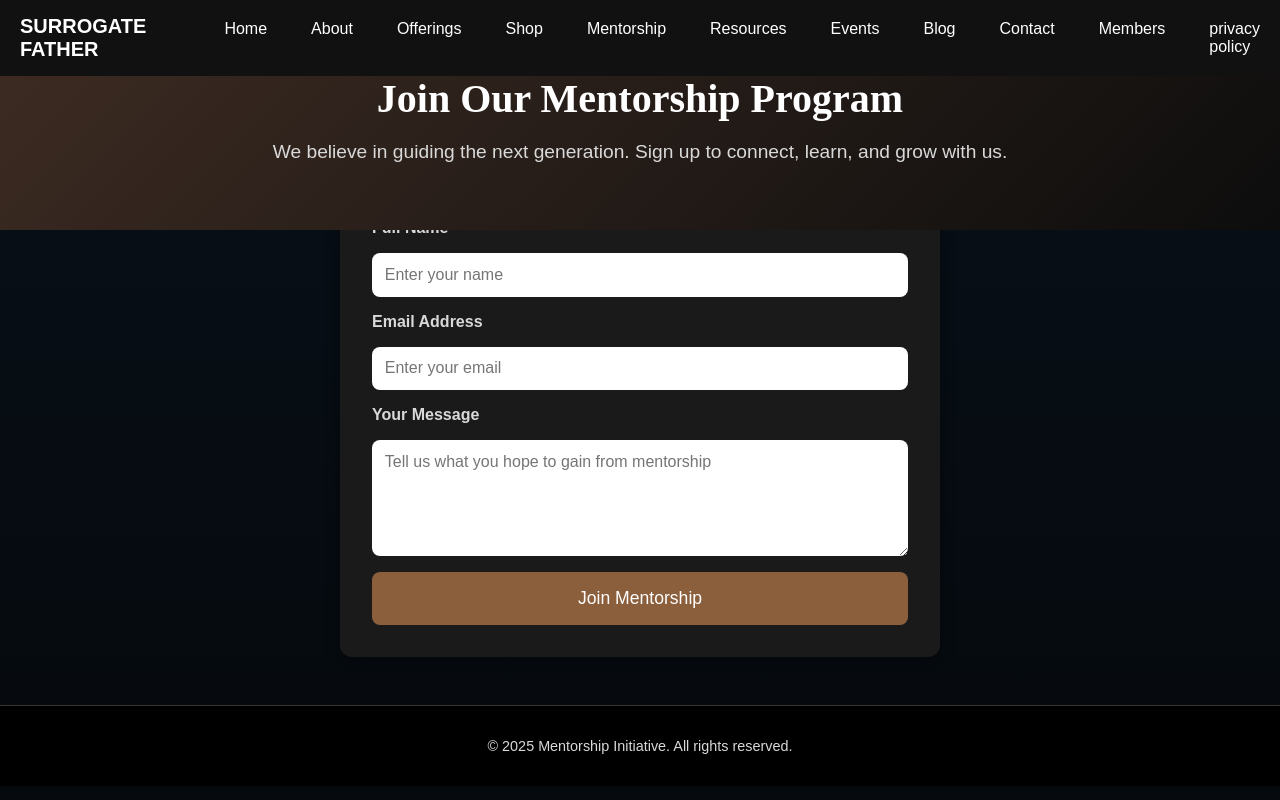
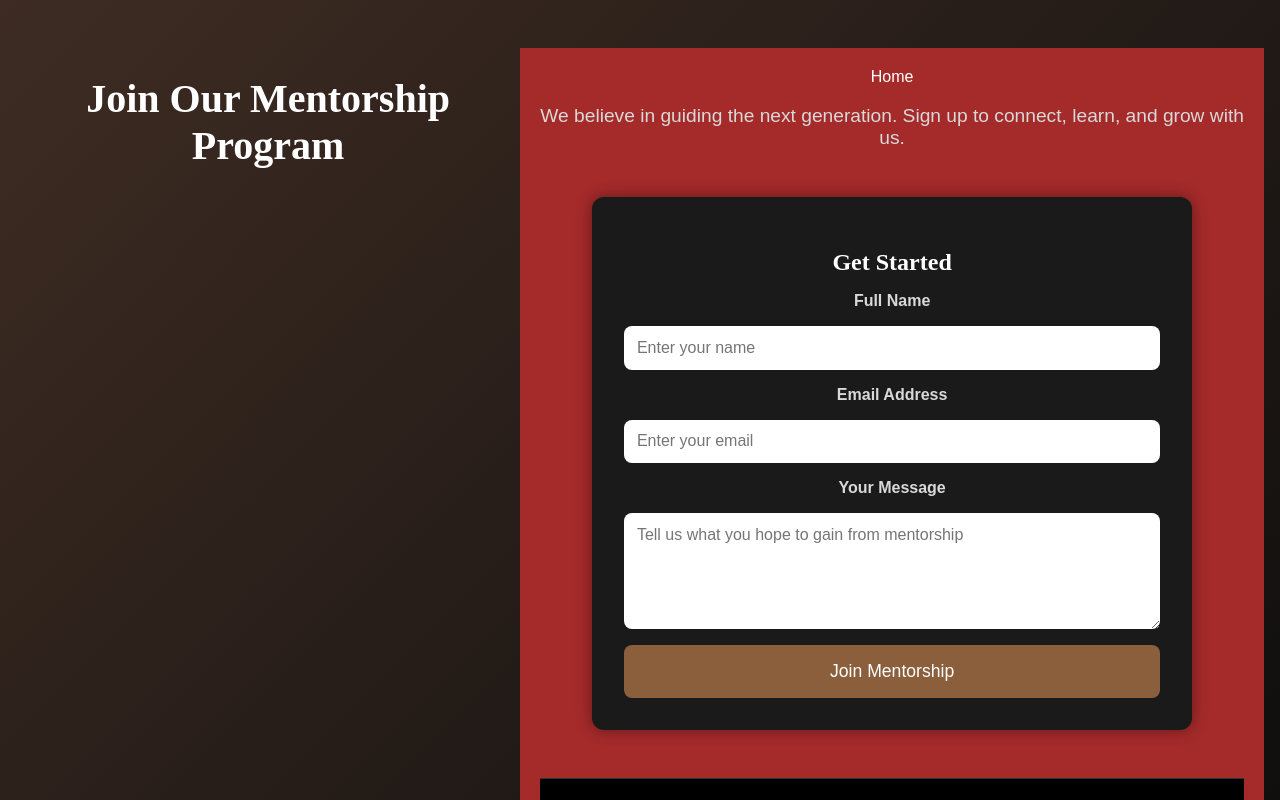
Before and after one commit to fatherofking/SURROGATE-, a plain HTML site: page mentorship.html in a window 1280 px wide. Drawn offline with Linux system fonts and the light colour scheme.

Commit message:
Update mentorship.html

```diff
--- a/mentorship.html
+++ b/mentorship.html
@@ -89,46 +89,25 @@
       font-size: 0.9rem;
       border-top: 1px solid #333;
     }
+    .head{
+      display:flex;
+
+    }
+    .home{
+      background-color:brown;
+      color:white;
+      padding:20px;
+      border-raduis:6px;
+    }
   </style>
 </head>
 <body>
-<header>
 
-    <div class="logo">SURROGATE FATHER</div>
-    <nav>
-      <a href="index.html">Home</a>
-       <a href="about.html">About</a>
-  <a href="offerings.html">Offerings</a>
-  <a href="book-shop.html">Shop</a>
-  <a href="mentorship.html">Mentorship</a>
-  <a href="resources.html">Resources</a>
-  <a href="events.html">Events</a>
-  <a href="blog.html">Blog</a>
-  <a href="contact.html">Contact</a>
-  <a href="members.html">Members</a>
-    <a href="privacy.html">privacy policy</a>
-
-    </nav>
-    <div id="hamburger">&#9776;</div>
-  </header>
-
-
-    <div id="sidebar">
-      <a href="index.html">Home</a>
-        <a href="about.html">About</a>
-  <a href="offerings.html">Offerings</a>
-  <a href="book-shop.html">Shop</a>
-  <a href="mentorship.html">Mentorship</a>
-  <a href="resources.html">Resources</a>
-  <a href="events.html">Events</a>
-  <a href="blog.html">Blog</a>
-  <a href="contact.html">Contact</a>
-  <a href="members.html">Members</a>
-    <a href="privacy.html">Provicy policy</a>
-
-  </div>
   <div class='header'>
+   <div class="head">
     <h1>Join Our Mentorship Program</h1>
+    <div class="home"> Home <div>
+     <div>
     <p>We believe in guiding the next generation. Sign up to connect, learn, and grow with us.</p>
   </div>
 
@@ -151,7 +130,7 @@
   </div>
 
   <div class="footer">
-    © 2025 Mentorship Initiative. All rights reserved.
+    © 2025 surrogate father. All rights reserved.
   </div>
 
 </body>
```
